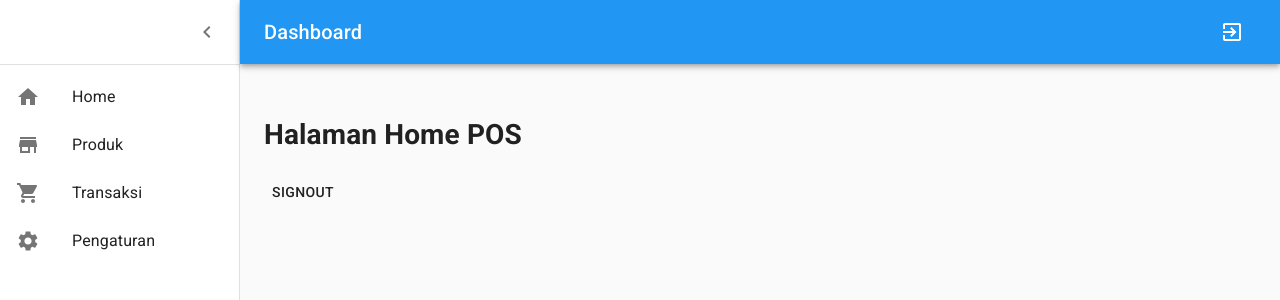
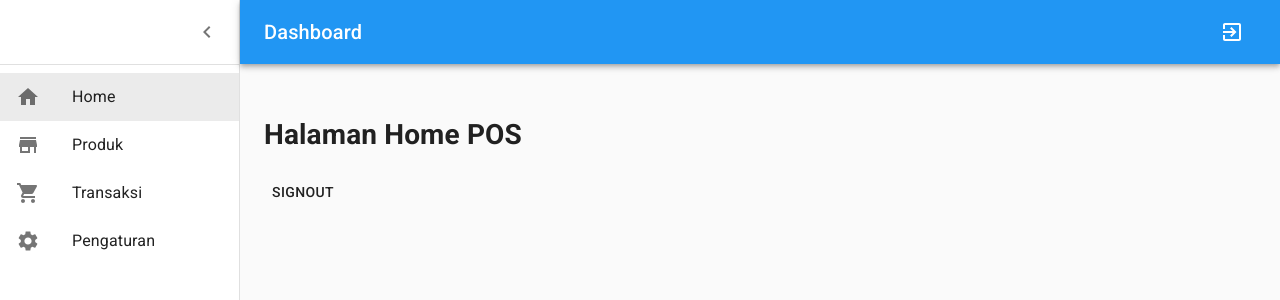
Before and after one commit to wildenali/aplikasiposwilden, a React (Create React App) app: page / in a window 1280 px wide. Shown: the top 300 px of the page. Built offline with nearby package versions, Linux system fonts and the light colour scheme; no server answers; sample sign-in values are in the browser's storage.

Commit message:
Membuat Route untuk Icon Home, Produk, Transaksi, dan Pengaturan

```diff
--- a/src/pages/private/index.js
+++ b/src/pages/private/index.js
@@ -92,24 +92,31 @@ export default function Dashboard() {
         </div>
         <Divider />
           <List>
-            <ListItem button>
+            <Route path="/" exact children={({match})=>{
+              return  <ListItem button selected={match? true:false}>
                         <ListItemIcon><HomeIcon /></ListItemIcon>
                         <ListItemText primary="Home" />
                       </ListItem>
-            <ListItem button>
+            }} />
+            <Route path="/produk" children={({match})=>{
+              return  <ListItem button selected={match? true:false}>
                         <ListItemIcon><StoreIcon /></ListItemIcon>
                         <ListItemText primary="Produk" />
                       </ListItem>
-            <ListItem button>
+            }} />
+            <Route path="/transaksi" children={({match})=>{
+              return  <ListItem button selected={match? true:false}>
                         <ListItemIcon><ShoppingCartIcon /></ListItemIcon>
                         <ListItemText primary="Transaksi" />
                       </ListItem>
-            <ListItem button>
+            }} />
+            <Route path="/pengaturan" children={({match})=>{
+              return  <ListItem button selected={match? true:false}>
                         <ListItemIcon><SettingsIcon /></ListItemIcon>
                         <ListItemText primary="Pengaturan" />
                       </ListItem>
+            }} />
           </List>
-        {/* <List>{secondaryListItems}</List> */}
       </Drawer>
       <main className={classes.content}>
         <div className={classes.appBarSpacer} />
```
Lines whose indentation alone changed are shown as unchanged.
